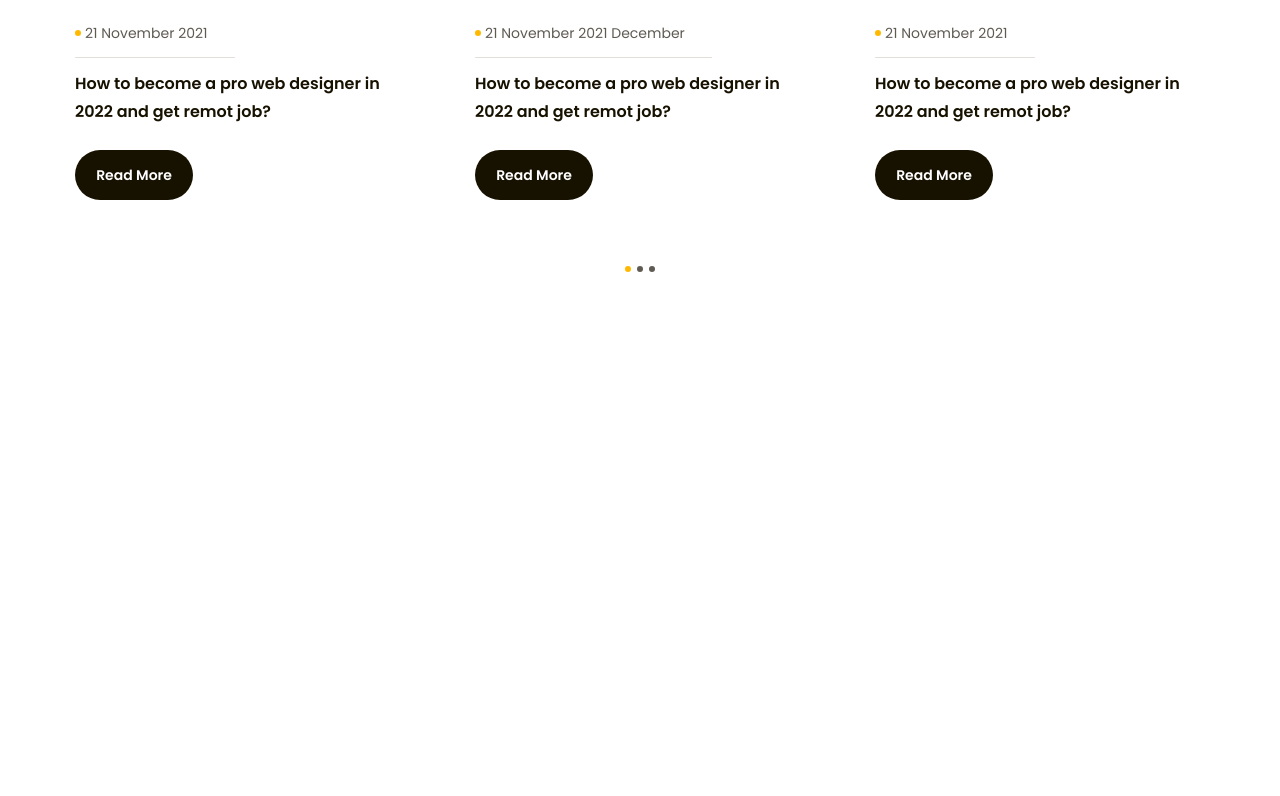
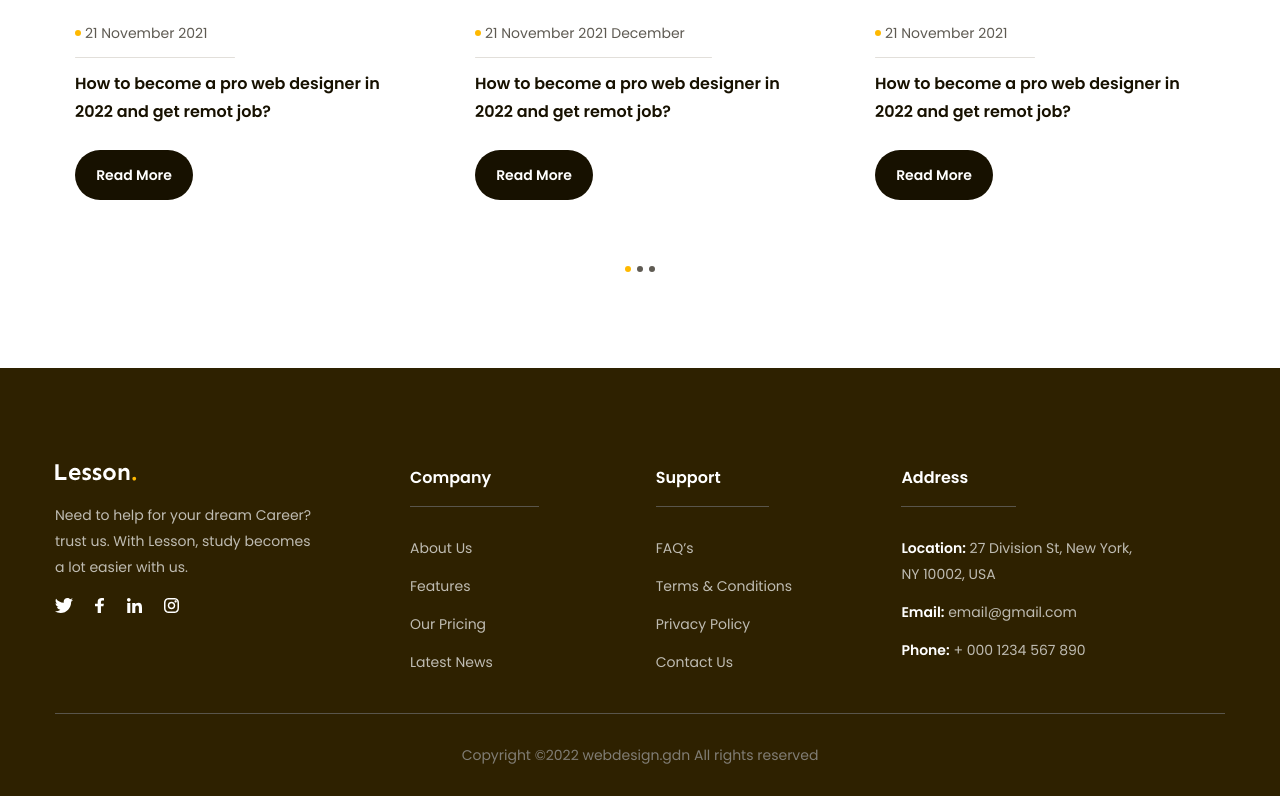
Before and after one commit to nguyenphamtungduy/my-project-02, a plain HTML site: page index.html in a window 1280 px wide. Shown: the part 4346-5142 px from the top of the page. Before the commit the page ends 5000 px from the top, so only its background shows below. Drawn offline with Linux system fonts and the light colour scheme.

Commit message:
Complete footer

```diff
--- a/assets/css/style.css
+++ b/assets/css/style.css
@@ -673,3 +673,74 @@ a {
 .blog .dot.active {
     background: var(--primary-color);
 }
+
+/* footer */
+.footer {
+    padding: 96px 0 28px;
+    background: #2e2100;
+}
+
+.footer .row {
+    display: flex;
+    border-bottom: 1px solid #59554b;
+    padding-bottom: 26px;
+}
+
+.footer .row .column {
+    width: 21%;
+}
+
+.footer .row .column:first-child {
+    width: 355px;
+}
+
+.footer .row .desc {
+    margin-top: 18px;
+    font-size: 1.4rem;
+    line-height: 1.86;
+    color: #bfbcb2;
+    width: 267px;
+}
+
+.footer .row .socials {
+    margin-top: 18px;
+}
+
+.footer .row .socials img {
+    margin-right: 18px;
+}
+
+.footer .column .title {
+    padding: 0 48px 14px 0;
+    display: inline-block;
+    font-weight: 600;
+    font-size: 1.6rem;
+    line-height: 1.75;
+    color: #ffffff;
+    border-bottom: 1px solid #59554b;
+}
+
+.footer .list {
+    margin-top: 28px;
+}
+
+.footer .column .label a {
+    display: inline-block;
+    margin-bottom: 12px;
+    font-size: 1.4rem;
+    line-height: 1.86;
+    color: #bfbcb2;
+}
+
+.footer .column strong {
+    font-weight: 600;
+    color: #fff;
+}
+
+.footer .copyright {
+    font-size: 1.4rem;
+    line-height: 1.86;
+    text-align: center;
+    color: #807d74;
+    margin-top: 28px;
+}
--- a/index.html
+++ b/index.html
@@ -18,7 +18,6 @@
         <title>F8 project 02</title>
     </head>
     <body>
-        <main style="height: 5000px">
         <!-- header -->
         <header class="header fixed">
             <div class="main-content">
@@ -50,7 +49,7 @@
                 </div>
             </div>
         </header>
-
+        <main>
             <!-- hero -->
             <div class="hero">
                 <div class="main-content">
@@ -456,7 +455,7 @@
                                     How to become a pro web designer in 2022 and
                                     get remot job?
                                 </p>
-                                <a href="" class="btn">Read More</a>
+                                <a href="#!" class="btn">Read More</a>
                             </div>
                         </div>
                         <div class="blog-item">
@@ -469,7 +468,7 @@
                                     How to become a pro web designer in 2022 and
                                     get remot job?
                                 </p>
-                                <a href="" class="btn">Read More</a>
+                                <a href="#!" class="btn">Read More</a>
                             </div>
                         </div>
                         <div class="blog-item">
@@ -480,7 +479,7 @@
                                     How to become a pro web designer in 2022 and
                                     get remot job?
                                 </p>
-                                <a href="" class="btn">Read More</a>
+                                <a href="#!" class="btn">Read More</a>
                             </div>
                         </div>
                         <div class="blog-item">
@@ -491,7 +490,7 @@
                                     How to become a pro web designer in 2022 and
                                     get remot job?
                                 </p>
-                                <a href="" class="btn">Read More</a>
+                                <a href="#!" class="btn">Read More</a>
                             </div>
                         </div>
                         <div class="blog-item">
@@ -504,7 +503,7 @@
                                     How to become a pro web designer in 2022 and
                                     get remot job?
                                 </p>
-                                <a href="" class="btn">Read More</a>
+                                <a href="#!" class="btn">Read More</a>
                             </div>
                         </div>
                         <div class="blog-item">
@@ -515,7 +514,7 @@
                                     How to become a pro web designer in 2022 and
                                     get remot job?
                                 </p>
-                                <a href="" class="btn">Read More</a>
+                                <a href="#!" class="btn">Read More</a>
                             </div>
                         </div>
                         <div class="blog-item">
@@ -526,7 +525,7 @@
                                     How to become a pro web designer in 2022 and
                                     get remot job?
                                 </p>
-                                <a href="" class="btn">Read More</a>
+                                <a href="#!" class="btn">Read More</a>
                             </div>
                         </div>
                         <div class="blog-item">
@@ -539,7 +538,7 @@
                                     How to become a pro web designer in 2022 and
                                     get remot job?
                                 </p>
-                                <a href="" class="btn">Read More</a>
+                                <a href="#!" class="btn">Read More</a>
                             </div>
                         </div>
                         <div class="blog-item">
@@ -550,7 +549,7 @@
                                     How to become a pro web designer in 2022 and
                                     get remot job?
                                 </p>
-                                <a href="" class="btn">Read More</a>
+                                <a href="#!" class="btn">Read More</a>
                             </div>
                         </div>
                     </div>
@@ -562,5 +561,96 @@
                 </div>
             </div>
         </main>
+        <!-- footer -->
+        <footer class="footer">
+            <div class="main-content">
+                <div class="row">
+                    <div class="column">
+                        <img
+                            src="./assets/icon/logo-white.svg"
+                            alt="Lesson."
+                            class="logo"
+                        />
+                        <p class="desc">
+                            Need to help for your dream Career? trust us. With
+                            Lesson, study becomes a lot easier with us.
+                        </p>
+                        <div class="socials">
+                            <a href="#!">
+                                <img src="./assets/icon/twitter.svg" alt="" />
+                            </a>
+                            <a href="#!">
+                                <img src="./assets/icon/facebook.svg" alt="" />
+                            </a>
+                            <a href="#!">
+                                <img src="./assets/icon/linkedin.svg" alt="" />
+                            </a>
+                            <a href="#!">
+                                <img src="./assets/icon/instagram.svg" alt="" />
+                            </a>
+                        </div>
+                    </div>
+                    <div class="column">
+                        <h3 class="title">Company</h3>
+                        <ul class="list">
+                            <li class="label">
+                                <a href="#!">About Us</a>
+                            </li>
+                            <li class="label">
+                                <a href="#!">Features</a>
+                            </li>
+                            <li class="label">
+                                <a href="#!">Our Pricing</a>
+                            </li>
+                            <li class="label">
+                                <a href="#!">Latest News</a>
+                            </li>
+                        </ul>
+                    </div>
+                    <div class="column">
+                        <h3 class="title">Support</h3>
+                        <ul class="list">
+                            <li class="label">
+                                <a href="#!">FAQ’s</a>
+                            </li>
+                            <li class="label">
+                                <a href="#!">Terms & Conditions</a>
+                            </li>
+                            <li class="label">
+                                <a href="#!">Privacy Policy</a>
+                            </li>
+                            <li class="label">
+                                <a href="#!">Contact Us</a>
+                            </li>
+                        </ul>
+                    </div>
+                    <div class="column">
+                        <h3 class="title">Address</h3>
+                        <ul class="list">
+                            <li class="label">
+                                <a href="#!"
+                                    ><strong>Location:</strong> 27 Division St,
+                                    New York, NY 10002, USA</a
+                                >
+                            </li>
+                            <li class="label">
+                                <a href="#!"
+                                    ><strong>Email:</strong> email@gmail.com</a
+                                >
+                            </li>
+                            <li class="label">
+                                <a href="#!"
+                                    ><strong>Phone:</strong> + 000 1234 567
+                                    890</a
+                                >
+                            </li>
+                        </ul>
+                    </div>
+                </div>
+            </div>
+            <div class="copyright">
+                <p>Copyright ©2022 webdesign.gdn All rights reserved</p>
+            </div>
+        </footer>
     </body>
 </html>
```
Also changed, not shown: assets/icon/facebook.svg (added), assets/icon/instagram.svg (added), assets/icon/linkedin.svg (added), assets/icon/logo-white.svg (added), assets/icon/twitter.svg (added). Lines whose indentation alone changed are shown as unchanged.
